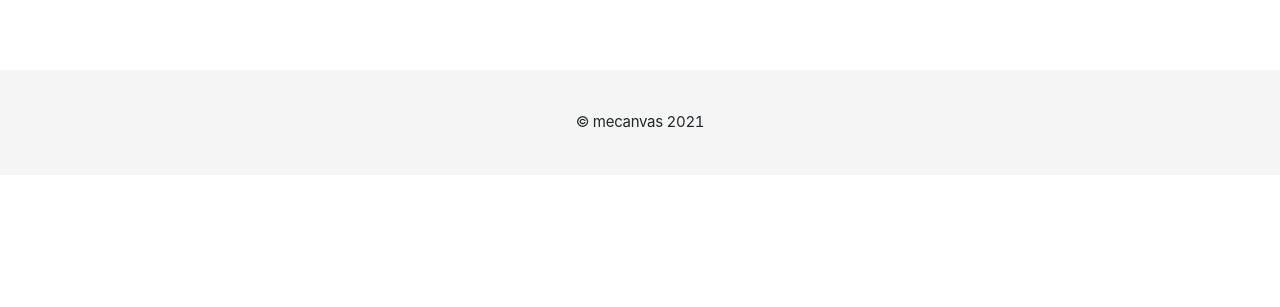
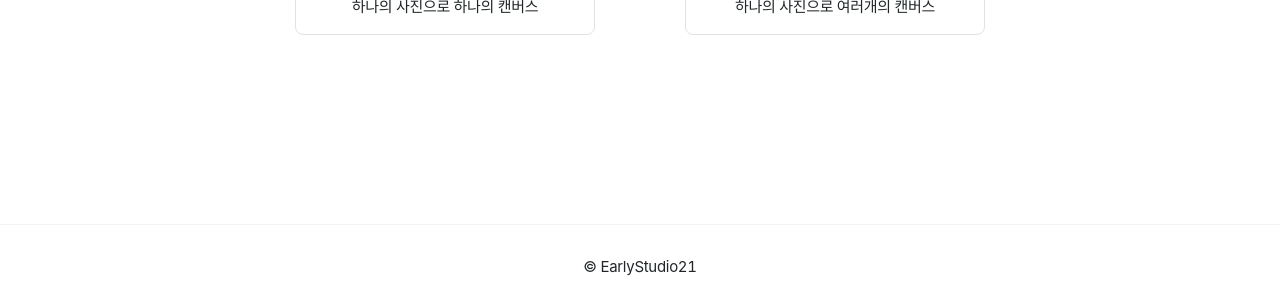
Before and after one commit to mecanvas/early-front, a Next.js app: page /tool in a window 1280 px wide. Shown: the part 620-927 px from the top of the page. Before the commit the page ends 800 px from the top, so only its background shows below. Built offline with nearby package versions, Linux system fonts and the light colour scheme; a web font is replaced by a local one.

Commit message:
푸터,올바르게 수정

```diff
--- a/src/components/layouts/AdminLayout.tsx
+++ b/src/components/layouts/AdminLayout.tsx
@@ -4,6 +4,7 @@ import { useRouter } from 'next/router';
 import React, { useCallback } from 'react';
 import Link from 'next/link';
 import styled from '@emotion/styled';
+import { APP_HEADER_HEIGHT } from 'src/constants';
 
 const { Header, Content } = Layout;
 
@@ -45,7 +46,7 @@ const AdminMenu = styled.div`
 `;
 
 const ContentContainer = styled(Content)`
-  margin-top: 64px;
+  margin-top: ${APP_HEADER_HEIGHT}px;
   & > div {
     min-height: 80vh;
     padding: 24px 130px;
--- a/src/components/layouts/AppFooter.tsx
+++ b/src/components/layouts/AppFooter.tsx
@@ -4,8 +4,9 @@ import { useExceptionRoute } from 'src/hooks/useExceptionRoute';
 
 const FooterContainer = styled.footer`
   width: 100%;
-  padding: 40px;
-  background-color: ${({ theme }) => theme.color.secondarybg};
+  padding: 2em;
+  border-top: 1px solid ${({ theme }) => theme.color.gray100};
+  background-color: ${({ theme }) => theme.color.white};
 `;
 
 const Footer = styled.div`
@@ -22,7 +23,7 @@ const AppFooter = () => {
 
   return (
     <FooterContainer>
-      <Footer>&copy; mecanvas 2021</Footer>
+      <Footer>&copy; EarlyStudio21</Footer>
     </FooterContainer>
   );
 };
--- a/src/components/layouts/AppHeader.tsx
+++ b/src/components/layouts/AppHeader.tsx
@@ -4,10 +4,11 @@ import { Button } from 'antd';
 import { useExceptionRoute } from 'src/hooks/useExceptionRoute';
 import Logo from './Logo';
 import Link from 'next/link';
+import { APP_HEADER_HEIGHT } from 'src/constants';
 
 const HeaderContainer = styled.header`
   width: 100%;
-  height: 60px;
+  height: ${APP_HEADER_HEIGHT}px;
   padding: 0 2em;
   background-color: ${({ theme }) => theme.color.white};
   border-bottom: 1px solid ${({ theme }) => theme.color.gray200};
--- a/src/constants/index.ts
+++ b/src/constants/index.ts
@@ -19,8 +19,10 @@ export const S3_URL = 'https://early21-assets.s3.ap-northeast-2.amazonaws.com';
 
 // Tool의 헤더
 export const HEADER_HEIGHT = 86;
+export const CONTENT_HEIGHT = 'calc(100vh - 168px)';
 
-export const CONTENT_HEIGHT = 'calc(100vh - 168px)';
+// App의 헤더 크기
+export const APP_HEADER_HEIGHT = 60;
 
 export const frameSize = (changeVertical?: boolean): FrameSize[] => [
   {
--- a/src/pages/tool/index.tsx
+++ b/src/pages/tool/index.tsx
@@ -8,7 +8,7 @@ const SelectedWrapper = styled.div`
   justify-content: center;
   align-items: center;
   width: 100%;
-  min-height: calc(100vh - 170px);
+  min-height: calc(98vh);
   background-color: ${({ theme }) => theme.color.white};
 `;
 
```
